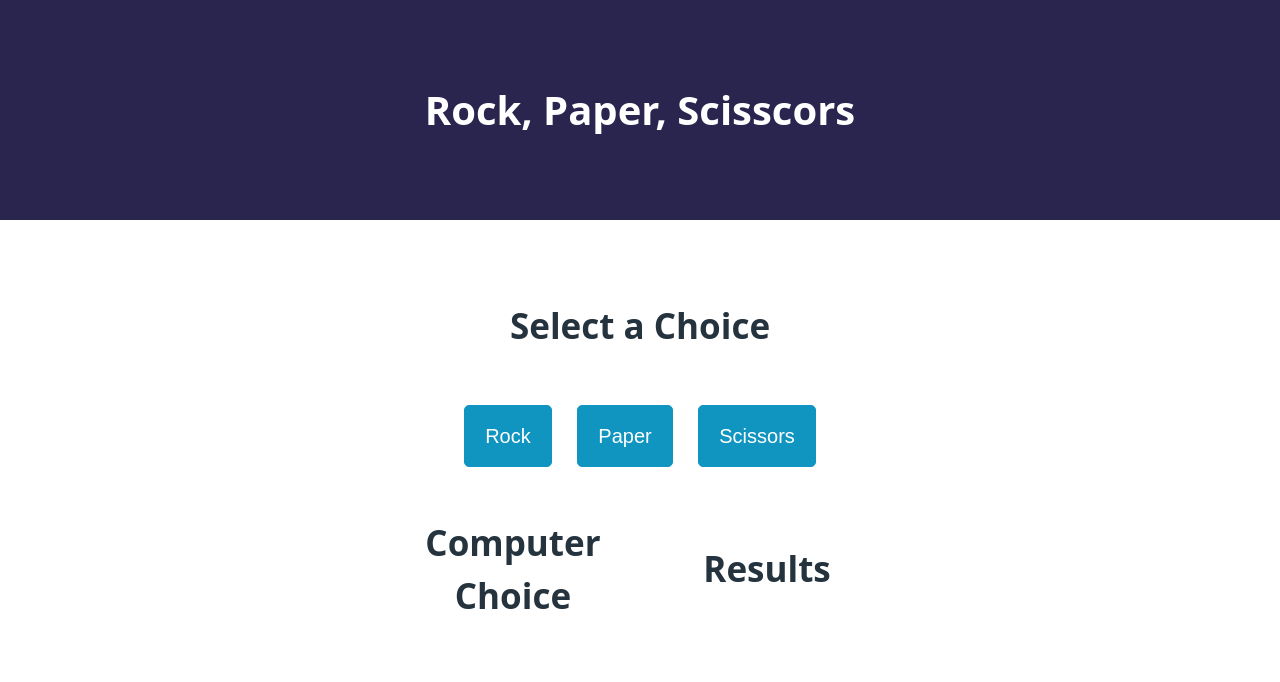
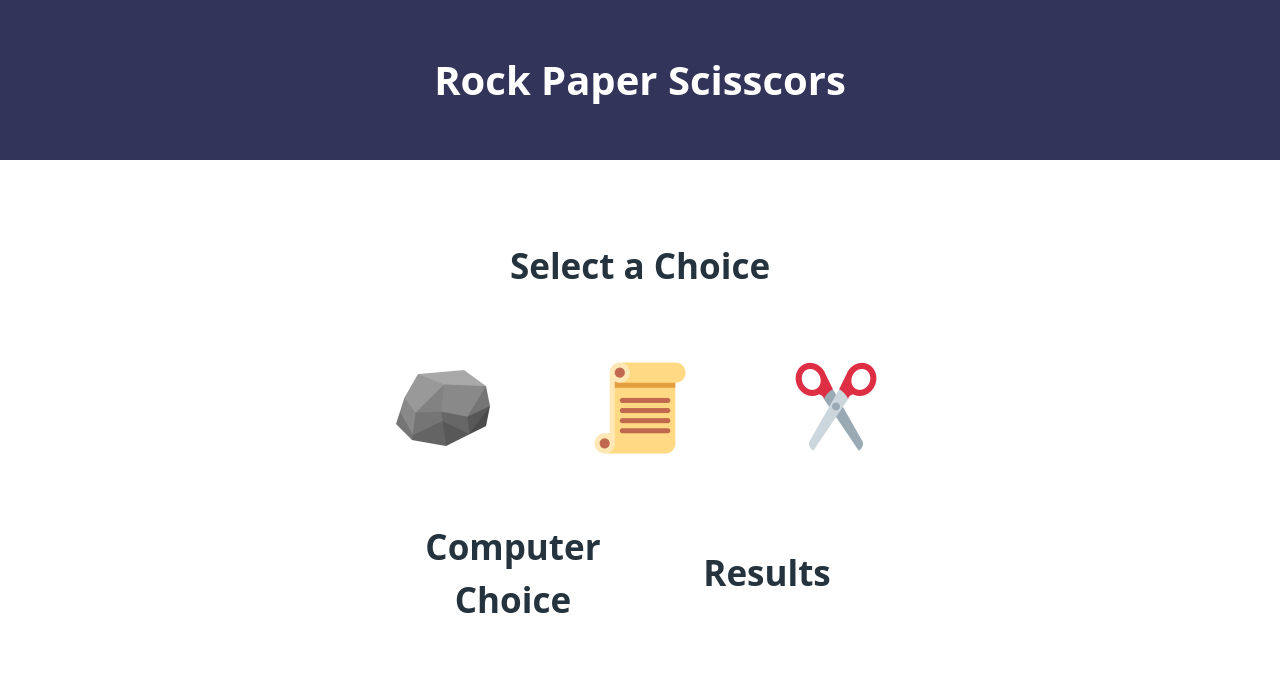
Before and after one commit to Vkscoma/RockPaperScissors, a plain HTML site: page index.html in a window 1280 px wide. Drawn offline with nearby package versions, Linux system fonts and the light colour scheme.

Commit message:
Final touches to game

```diff
--- a/index.html
+++ b/index.html
@@ -11,26 +11,32 @@
 </head>
 
 <body>
-    <header>
-        <h1>Rock, Paper, Scisscors</h1>
+    <header class="header">
+        <h1>Rock Paper Scisscors</h1>
     </header>
 
     <main>
         <h2>Select a Choice</h2>
         <ul>
             <li>
-                <button id="rock">Rock</button>
+                <button class="game-btn" id="rock">
+                    <img src="images/rock.png" alt="picture of rock">
+                </button>
             </li>
             <li>
-                <button id="paper">Paper</button>
+                <button class="game-btn" id="paper">
+                    <img src="images/paper.png" alt="picture of paper">
+                </button>
             </li>
             <li>
-                <button id="scissors">Scissors</button>
+                <button class="game-btn" id="scissors">
+                    <img src="images/scissors.png" alt="picture of scissors">
+                </button>
             </li>
         </ul>
 
         <section>
-            <div class="container">
+            <div class=" container">
                 <h2>Computer Choice</h2>
                 <div id="computer-choice"></div>
             </div>
--- a/script.js
+++ b/script.js
@@ -20,7 +20,7 @@ getComputerChoice();
 
 function playRound(playerSelection) {
     const computerSelection = getComputerChoice();
-    displayComputerChoice.textContent = `Computer chose ${computerSelection}`;
+    displayComputerChoice.innerHTML = `Computer chose <img src="images/${computerSelection}.png" alt="picture of rock">`;
 
     if (playerSelection === computerSelection) {
         results.textContent = `It's a tie!`;
--- a/style.css
+++ b/style.css
@@ -8,9 +8,9 @@ body {
     font-family: 'Poppins', sans-serif;
 }
 
-header {
-    background: #2a254f;
-    padding: 20px;
+.header {
+    background: #33345A;
+    padding: 50px;
 }
 
 h1 {
@@ -29,6 +29,8 @@ main {
 
 main ul {
     list-style: none;
+    display: flex;
+    gap: 2em;
 }
 
 main ul li {
@@ -45,3 +47,14 @@ section {
 .container {
     text-align: center;
 }
+
+.game-btn {
+    background: transparent;
+    border: none;
+    cursor: pointer;
+    transition: all 0.3s ease;
+}
+
+.game-btn:hover {
+    transform: scale(1.2);
+}
```
Also changed, not shown: images/paper.png (added), images/rock.png (added), images/scissors.png (added).
